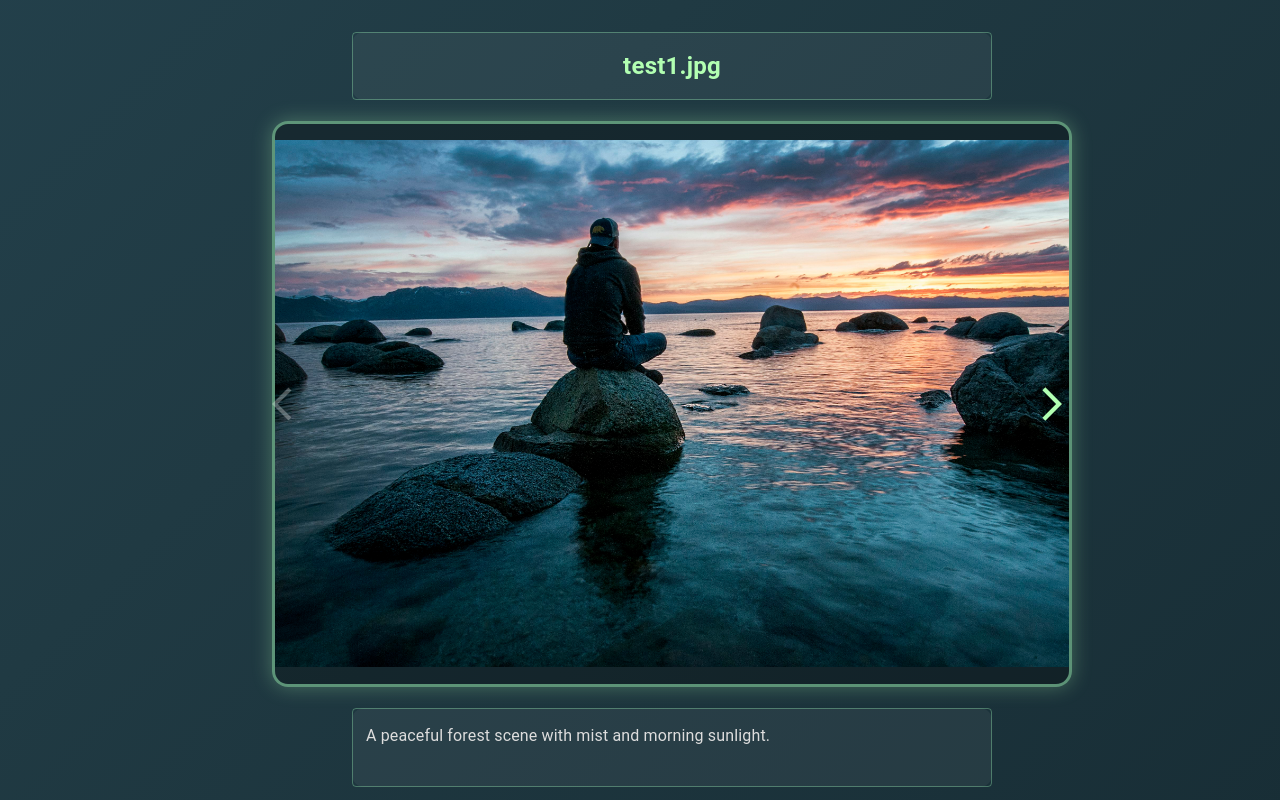
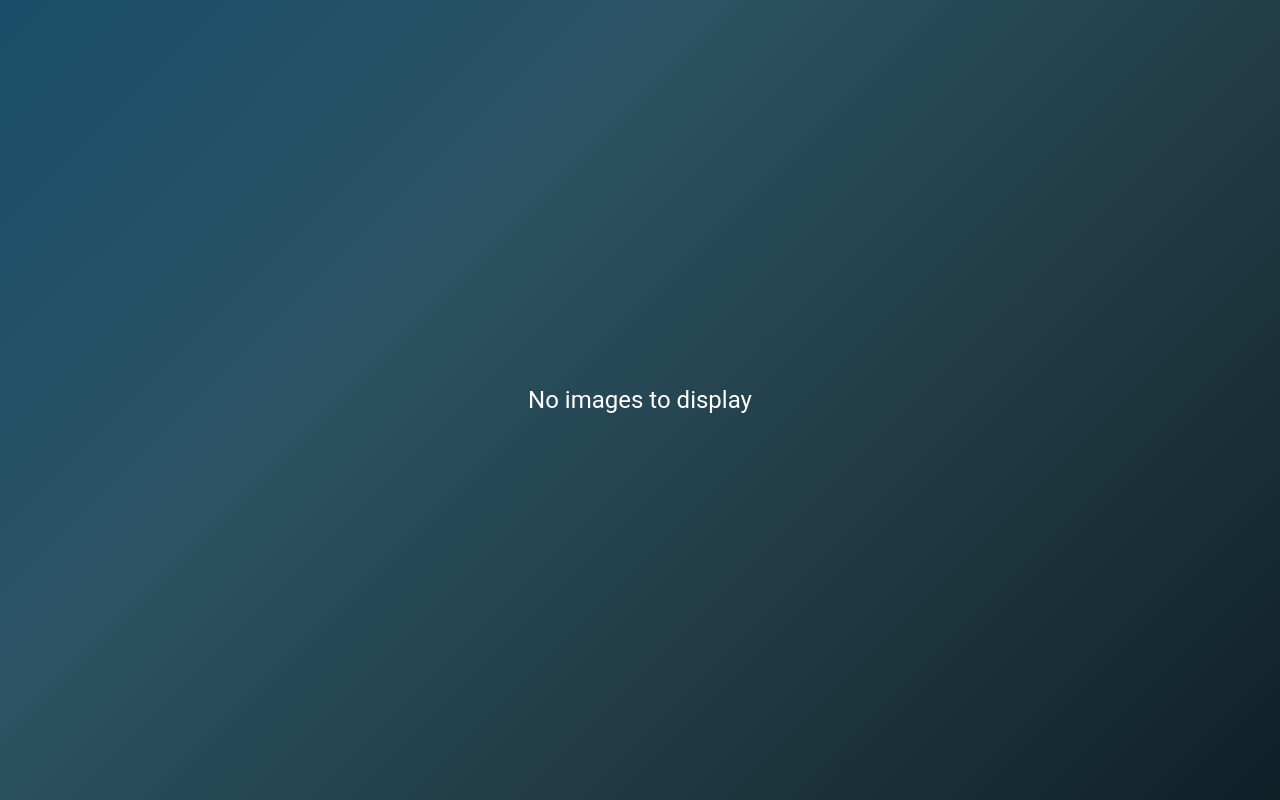
Before and after one commit to jasons321/SelectUnawareJellyfish-DURHACK, a React (Vite) app in the folder frontend/: page /review in a window 1280 px wide. Built offline with nearby package versions, Linux system fonts and the light colour scheme.

Commit message:
First working MVP

```diff
--- a/frontend/src/imagereview.tsx
+++ b/frontend/src/imagereview.tsx
@@ -1,100 +1,150 @@
 import React from "react";
-import {
-  Box,
-  Typography,
-  Button,
-  Chip,
-  Dialog,
-  DialogTitle,
-  DialogContent,
-  DialogActions,
-  TextField,
-  IconButton,
-} from "@mui/material";
-import { ArrowBackIos, ArrowForwardIos, Delete, Add } from "@mui/icons-material";
+import { useLocation } from "react-router-dom";
+import { Box, Typography, Chip, IconButton, Button } from "@mui/material";
+import ArrowBackIcon from "@mui/icons-material/ArrowBack";
+import ArrowForwardIcon from "@mui/icons-material/ArrowForward";
 
-interface ImageData {
+interface GeminiResult {
+  name: string;
+  tags: string[];
+  description: string;
+}
+
+interface ImageReviewPageProps {
+  // Optional props for test mode (when used with sample data)
+  images?: Array<{
     name: string;
     src: string;
     description: string;
     tags: string[];
+  }>;
 }
 
-interface ImageReviewPageProps {
-  images: ImageData[];
+export default function ImageReviewPage({ images: sampleImages }: ImageReviewPageProps) {
+  const location = useLocation();
+  const [currentIndex, setCurrentIndex] = React.useState(0);
+
+  // Try to get real data from navigation state, fall back to sample data
+  const { processedResults, filteredFiles } = (location.state as {
+    processedResults?: Record<string, GeminiResult>;
+    filteredFiles?: File[];
+  }) || {};
+
+  // Debug what we received
+  React.useEffect(() => {
+    console.log('=== IMAGEREVIEW RECEIVED STATE ===');
+    console.log('location.state:', location.state);
+    console.log('processedResults:', processedResults);
+    console.log('filteredFiles:', filteredFiles);
+    console.log('Has processedResults?', !!processedResults);
+    console.log('Has filteredFiles?', !!filteredFiles);
+    console.log('filteredFiles length:', filteredFiles?.length);
+    console.log('=== END STATE DEBUG ===');
+  }, [location.state, processedResults, filteredFiles]);
+
+  // Prepare image data from either real processed results or sample data
+  const imageData = React.useMemo(() => {
+    if (processedResults && filteredFiles) {
+      // Debug logging
+      console.log('=== IMAGE REVIEW DEBUG ===');
+      console.log('processedResults keys:', Object.keys(processedResults));
+      console.log('filteredFiles:', filteredFiles.map((f, i) => `${i}: ${f.name}`));
+      console.log('processedResults:', processedResults);
+
+      // Real mode: use processed results from Gemini
+      // Backend returns results keyed by "{index}_{filename}" format
+      return filteredFiles.map((file, index) => {
+        // Try to find result by index-prefixed name (e.g., "0_photo.jpg")
+        const indexedName = `${index}_${file.name}`;
+        let result: GeminiResult | undefined = processedResults[indexedName];
+
+        console.log(`Looking for file ${index}: "${file.name}"`);
+        console.log(`  Trying indexed name: "${indexedName}"`, result ? '✓ FOUND' : '✗ not found');
+
+        // Fallback: search through all results to find a match
+        if (!result) {
+          const matchingKey = Object.keys(processedResults).find(key =>
+            key.endsWith(file.name) || key === file.name
+          );
+          console.log(`  Fallback search - matchingKey: "${matchingKey}"`, matchingKey ? '✓ FOUND' : '✗ not found');
+          result = matchingKey ? processedResults[matchingKey] : undefined;
         }
 
-export default function ImageReviewPage({ images }: ImageReviewPageProps) {
-  const [currentIndex, setCurrentIndex] = React.useState(0);
-  const [editableImages, setEditableImages] = React.useState<ImageData[]>(images);
-  const [openSaveDialog, setOpenSaveDialog] = React.useState(false);
-  const [newTag, setNewTag] = React.useState("");
-  const [editingTagIndex, setEditingTagIndex] = React.useState<number | null>(null);
-  const [editingTagValue, setEditingTagValue] = React.useState("");
+        // Final fallback: use default values
+        const finalResult: GeminiResult = result || {
+          name: file.name,
+          tags: [],
+          description: "No description available",
+        };
 
-  const currentImage = editableImages[currentIndex];
+        console.log(`  Final result:`, finalResult);
+
+        return {
+          name: finalResult.name,
+          src: URL.createObjectURL(file),
+          description: finalResult.description,
+          tags: finalResult.tags,
+          originalFile: file,
+        };
+      });
+    } else if (sampleImages) {
+      // Test mode: use sample images
+      return sampleImages.map(img => ({
+        ...img,
+        originalFile: null,
+      }));
+    } else {
+      // No data available
+      return [];
+    }
+  }, [processedResults, filteredFiles, sampleImages]);
+
+  const currentImage = imageData[currentIndex];
 
   const handleNext = () => {
-    if (currentIndex < editableImages.length - 1) {
-      setCurrentIndex((prev) => prev + 1);
+    setCurrentIndex((prev) => (prev + 1) % imageData.length);
+  };
+
+  const handlePrevious = () => {
+    setCurrentIndex((prev) => (prev - 1 + imageData.length) % imageData.length);
+  };
+
+  const handleDownload = () => {
+    if (!currentImage) return;
+
+    // For real images with File objects, we can trigger download
+    if (currentImage.originalFile) {
+      const url = URL.createObjectURL(currentImage.originalFile);
+      const a = document.createElement("a");
+      a.href = url;
+      a.download = currentImage.name;
+      document.body.appendChild(a);
+      a.click();
+      document.body.removeChild(a);
+      URL.revokeObjectURL(url);
     } else {
-      setOpenSaveDialog(true);
+      // For sample images, just show an alert
+      alert("Download not available for sample images");
     }
   };
 
-  const handlePrev = () => {
-    if (currentIndex > 0) setCurrentIndex((prev) => prev - 1);
-  };
-
-  const handleConfirmSave = () => {
-    setOpenSaveDialog(false);
-    console.log("✅ User finished reviewing all images. Final state:", editableImages);
-    // TODO: Add save logic (e.g. API or navigate)
-  };
-
-  const handleFieldChange = (field: keyof ImageData, value: string) => {
-    setEditableImages((prev) => {
-      const updated = [...prev];
-      updated[currentIndex] = { ...updated[currentIndex], [field]: value };
-      return updated;
-    });
-  };
-
-  const handleAddTag = () => {
-    if (newTag.trim()) {
-      setEditableImages((prev) => {
-        const updated = [...prev];
-        updated[currentIndex].tags.push(newTag.trim());
-        return updated;
-      });
-      setNewTag("");
+  if (imageData.length === 0) {
+    return (
+      <Box
+        sx={{
+          width: "100vw",
+          minHeight: "100vh",
+          display: "flex",
+          alignItems: "center",
+          justifyContent: "center",
+          background: "linear-gradient(-45deg, #0f2027, #203a43, #2c5364, #184e68)",
+          color: "#fff",
+        }}
+      >
+        <Typography variant="h5">No images to display</Typography>
+      </Box>
+    );
   }
-  };
-
-  const handleRemoveTag = (index: number) => {
-    setEditableImages((prev) => {
-      const updated = [...prev];
-      updated[currentIndex].tags.splice(index, 1);
-      return updated;
-    });
-  };
-
-  const handleStartEditTag = (index: number, value: string) => {
-    setEditingTagIndex(index);
-    setEditingTagValue(value);
-  };
-
-  const handleEditTagSave = () => {
-    if (editingTagIndex !== null) {
-      setEditableImages((prev) => {
-        const updated = [...prev];
-        updated[currentIndex].tags[editingTagIndex] = editingTagValue;
-        return updated;
-      });
-      setEditingTagIndex(null);
-      setEditingTagValue("");
-    }
-  };
 
   return (
     <Box
@@ -116,62 +166,41 @@ export default function ImageReviewPage({ images }: ImageReviewPageProps) {
         },
       }}
     >
-      {/* Editable Title */}
-      <TextField
-        value={currentImage.name}
-        onChange={(e) => handleFieldChange("name", e.target.value)}
-        variant="outlined"
-        InputProps={{
-          style: {
+      <Typography
+        variant="h4"
+        sx={{
+          fontWeight: "bold",
           color: "#b2ffb2",
-            fontWeight: "bold",
           textAlign: "center",
-            fontSize: "1.5rem",
-          },
-        }}
-        sx={{
-          background: "rgba(255,255,255,0.05)",
-          borderRadius: "12px",
-          mb: 3,
-          input: { textAlign: "center" },
-          "& fieldset": { border: "1px solid rgba(142,222,171,0.4)" },
-          width: { xs: "90%", sm: "70%", md: "50%" },
-        }}
-      />
-
-      {/* Main Image */}
-      <Box
-        sx={{
-          position: "relative",
-          display: "flex",
-          alignItems: "center",
-          justifyContent: "center",
-          width: "100%",
-          maxWidth: "800px",
-          height: { xs: "60vh", sm: "70vh" },
+          mb: 4,
+          textShadow: "0 0 10px rgba(178,255,178,0.6)",
         }}
       >
-        <ArrowBackIos
-          onClick={handlePrev}
-          sx={{
-            position: "absolute",
-            left: 0,
-            color: currentIndex === 0 ? "rgba(255,255,255,0.3)" : "#b2ffb2",
-            fontSize: 40,
-            cursor: currentIndex === 0 ? "default" : "pointer",
-            transition: "transform 0.3s ease",
-            "&:hover": { transform: currentIndex === 0 ? "none" : "scale(1.2)" },
-          }}
-        />
+        Review & Edit Metadata
+      </Typography>
 
       <Box
         sx={{
+          width: { xs: "95%", sm: "85%", md: "70%" },
+          maxWidth: "900px",
+          backdropFilter: "blur(15px)",
+          backgroundColor: "rgba(20,20,20,0.8)",
+          border: "1px solid rgba(255,255,255,0.15)",
           borderRadius: "16px",
+          boxShadow: "0 8px 32px rgba(0,0,0,0.6)",
+          p: 4,
+          display: "flex",
+          flexDirection: "column",
+          gap: 3,
+        }}
+      >
+        {/* Image Display */}
+        <Box
+          sx={{
+            width: "100%",
+            height: "400px",
+            borderRadius: "12px",
             overflow: "hidden",
-            border: "3px solid rgba(142,222,171,0.6)",
-            boxShadow: "0 0 20px rgba(178,255,178,0.3)",
-            width: "100%",
-            height: "100%",
             backgroundColor: "rgba(0,0,0,0.3)",
             display: "flex",
             alignItems: "center",
@@ -182,168 +211,160 @@ export default function ImageReviewPage({ images }: ImageReviewPageProps) {
             src={currentImage.src}
             alt={currentImage.name}
             style={{
-              width: "100%",
-              height: "100%",
+              maxWidth: "100%",
+              maxHeight: "100%",
               objectFit: "contain",
-              borderRadius: "12px",
             }}
           />
         </Box>
 
-        <ArrowForwardIos
-          onClick={handleNext}
-          sx={{
-            position: "absolute",
-            right: 0,
-            color: "#b2ffb2",
-            fontSize: 40,
-            cursor: "pointer",
-            transition: "transform 0.3s ease",
-            "&:hover": { transform: "scale(1.2)" },
-          }}
-        />
-      </Box>
-
-      {/* Editable Description */}
-      <TextField
-        multiline
-        minRows={2}
-        value={currentImage.description}
-        onChange={(e) => handleFieldChange("description", e.target.value)}
-        variant="outlined"
-        placeholder="Enter image description..."
-        sx={{
-          mt: 3,
-          mb: 2,
-          width: { xs: "90%", sm: "70%", md: "50%" },
-          background: "rgba(255,255,255,0.05)",
-          borderRadius: "12px",
-          "& fieldset": { border: "1px solid rgba(142,222,171,0.4)" },
-          textarea: { color: "#ddd", fontSize: "1rem" },
-        }}
-      />
-
-      {/* Tags Section */}
+        {/* Navigation Controls */}
         <Box
           sx={{
             display: "flex",
-          flexWrap: "wrap",
-          gap: 1.5,
-          justifyContent: "center",
-          mb: 3,
+            justifyContent: "space-between",
+            alignItems: "center",
           }}
         >
-        {currentImage.tags.map((tag, i) =>
-          editingTagIndex === i ? (
-            <TextField
-              key={i}
-              value={editingTagValue}
-              onChange={(e) => setEditingTagValue(e.target.value)}
-              onBlur={handleEditTagSave}
-              autoFocus
-              size="small"
-              sx={{
-                background: "rgba(255,255,255,0.08)",
-                "& fieldset": { border: "1px solid rgba(142,222,171,0.5)" },
-                input: { color: "#8edeab", fontWeight: "bold" },
-              }}
-            />
-          ) : (
-            <Chip
-              key={i}
-              label={tag}
-              onDelete={() => handleRemoveTag(i)}
-              deleteIcon={<Delete sx={{ color: "#ff5555" }} />}
-              onClick={() => handleStartEditTag(i, tag)}
-              sx={{
-                background: "rgba(142,222,171,0.15)",
-                color: "#8edeab",
-                border: "1px solid rgba(142,222,171,0.4)",
-                fontWeight: "bold",
-                "&:hover": {
-                  background: "rgba(142,222,171,0.25)",
-                  cursor: "pointer",
-                },
-              }}
-            />
-          )
-        )}
-      </Box>
-
-      {/* Add new tag */}
-      <Box sx={{ display: "flex", gap: 1, justifyContent: "center", mb: 3 }}>
-        <TextField
-          value={newTag}
-          onChange={(e) => setNewTag(e.target.value)}
-          placeholder="Add new tag..."
-          size="small"
-          sx={{
-            background: "rgba(255,255,255,0.05)",
-            borderRadius: "12px",
-            "& fieldset": { border: "1px solid rgba(142,222,171,0.4)" },
-            input: { color: "#ccc" },
-          }}
-        />
           <IconButton
-          onClick={handleAddTag}
+            onClick={handlePrevious}
+            disabled={imageData.length <= 1}
             sx={{
               color: "#8edeab",
-            background: "rgba(142,222,171,0.15)",
-            "&:hover": { background: "rgba(142,222,171,0.3)" },
+              "&:hover": { backgroundColor: "rgba(142,222,171,0.2)" },
+              "&:disabled": { color: "rgba(255,255,255,0.3)" },
             }}
           >
-          <Add />
+            <ArrowBackIcon fontSize="large" />
+          </IconButton>
+
+          <Typography variant="h6" sx={{ color: "#b2ffb2" }}>
+            {currentIndex + 1} / {imageData.length}
+          </Typography>
+
+          <IconButton
+            onClick={handleNext}
+            disabled={imageData.length <= 1}
+            sx={{
+              color: "#8edeab",
+              "&:hover": { backgroundColor: "rgba(142,222,171,0.2)" },
+              "&:disabled": { color: "rgba(255,255,255,0.3)" },
+            }}
+          >
+            <ArrowForwardIcon fontSize="large" />
           </IconButton>
         </Box>
 
-      {/* Save Confirmation Popup */}
-      <Dialog
-        open={openSaveDialog}
-        onClose={() => setOpenSaveDialog(false)}
-        PaperProps={{
-          sx: {
-            background: "rgba(20,20,20,0.9)",
-            border: "1px solid rgba(255,255,255,0.2)",
+        {/* Metadata Section */}
+        <Box sx={{ display: "flex", flexDirection: "column", gap: 2 }}>
+          {/* Filename */}
+          <Box>
+            <Typography
+              variant="subtitle2"
+              sx={{ color: "#8edeab", fontWeight: "bold", mb: 1 }}
+            >
+              Filename
+            </Typography>
+            <Typography
+              variant="body1"
+              sx={{
                 color: "#fff",
-            borderRadius: "16px",
-            p: 2,
-            backdropFilter: "blur(15px)",
+                backgroundColor: "rgba(255,255,255,0.05)",
+                padding: "8px 12px",
+                borderRadius: "8px",
+                border: "1px solid rgba(255,255,255,0.1)",
+              }}
+            >
+              {currentImage.name}
+            </Typography>
+          </Box>
+
+          {/* Tags */}
+          <Box>
+            <Typography
+              variant="subtitle2"
+              sx={{ color: "#8edeab", fontWeight: "bold", mb: 1 }}
+            >
+              Tags
+            </Typography>
+            <Box sx={{ display: "flex", gap: 1, flexWrap: "wrap" }}>
+              {currentImage.tags.map((tag, idx) => (
+                <Chip
+                  key={idx}
+                  label={tag}
+                  sx={{
+                    backgroundColor: "rgba(142,222,171,0.2)",
+                    color: "#b2ffb2",
+                    border: "1px solid rgba(142,222,171,0.4)",
+                    fontWeight: "bold",
+                  }}
+                />
+              ))}
+            </Box>
+          </Box>
+
+          {/* Description */}
+          <Box>
+            <Typography
+              variant="subtitle2"
+              sx={{ color: "#8edeab", fontWeight: "bold", mb: 1 }}
+            >
+              Description
+            </Typography>
+            <Typography
+              variant="body1"
+              sx={{
+                color: "#fff",
+                backgroundColor: "rgba(255,255,255,0.05)",
+                padding: "12px",
+                borderRadius: "8px",
+                border: "1px solid rgba(255,255,255,0.1)",
+                lineHeight: 1.6,
+              }}
+            >
+              {currentImage.description}
+            </Typography>
+          </Box>
+        </Box>
+
+        {/* Action Buttons */}
+        <Box
+          sx={{
+            display: "flex",
+            gap: 2,
+            justifyContent: "center",
+            mt: 2,
+          }}
+        >
+          <Button
+            variant="outlined"
+            onClick={handleDownload}
+            sx={{
+              borderColor: "#8edeab",
+              color: "#8edeab",
+              "&:hover": {
+                borderColor: "#b2ffb2",
+                backgroundColor: "rgba(142,222,171,0.1)",
               },
             }}
           >
-        <DialogTitle sx={{ color: "#8edeab", fontWeight: "bold" }}>
-          Review Complete
-        </DialogTitle>
-        <DialogContent>
-          <Typography>
-            You've finished reviewing all images. Would you like to save your changes?
-          </Typography>
-        </DialogContent>
-        <DialogActions>
-          <Button
-            onClick={() => setOpenSaveDialog(false)}
-            sx={{ color: "#ccc", "&:hover": { color: "#fff" } }}
-          >
-            Cancel
+            Download Image
           </Button>
           <Button
-            onClick={handleConfirmSave}
             variant="contained"
             sx={{
               background: "linear-gradient(45deg, #6ee7b7, #3caea3)",
               color: "#fff",
               fontWeight: "bold",
-              borderRadius: "30px",
-              px: 3,
               "&:hover": {
                 background: "linear-gradient(45deg, #57cc99, #2fa88a)",
               },
             }}
           >
-            Save
+            Save Changes
           </Button>
-        </DialogActions>
-      </Dialog>
+        </Box>
+      </Box>
     </Box>
   );
 }
--- a/frontend/src/main.tsx
+++ b/frontend/src/main.tsx
@@ -5,31 +5,31 @@ import './index.css';
 import ResultsPage from './results.tsx';
 import SelectPage from './select.tsx';
 import ImageReviewPage from './imagereview.tsx';
-import img1 from './images/test1.jpg';
-import img2 from './images/test2.webp';
-import img3 from './images/test3.jpg';
+// import img1 from './images/test1.jpg';
+// import img2 from './images/test2.webp';
+// import img3 from './images/test3.jpg';
 
 // Example test data
-const sampleImages = [
-  {
-    name: "test1.jpg",
-    src: img1,
-    description: "A peaceful forest scene with mist and morning sunlight.",
-    tags: ["nature", "forest", "morning", "misty"],
-  },
-  {
-    name: "test2.webp",
-    src: img2,
-    description: "Golden sand beach with blue waves and seagulls.",
-    tags: ["beach", "sunny", "ocean", "relaxation"],
-  },
-  {
-    name: "test3.jpg",
-    src: img3,
-    description: "Modern city skyline glowing at night.",
-    tags: ["city", "night", "lights", "urban"],
-  },
-];
+// const sampleImages = [
+//   {
+//     name: "test1.jpg",
+//     src: img1,
+//     description: "A peaceful forest scene with mist and morning sunlight.",
+//     tags: ["nature", "forest", "morning", "misty"],
+//   },
+//   {
+//     name: "test2.webp",
+//     src: img2,
+//     description: "Golden sand beach with blue waves and seagulls.",
+//     tags: ["beach", "sunny", "ocean", "relaxation"],
+//   },
+//   {
+//     name: "test3.jpg",
+//     src: img3,
+//     description: "Modern city skyline glowing at night.",
+//     tags: ["city", "night", "lights", "urban"],
+//   },
+// ];
 
 
 createRoot(document.getElementById('root')!).render(
@@ -38,7 +38,7 @@ createRoot(document.getElementById('root')!).render(
       <Routes>
         <Route path="/" element={<SelectPage />} />
         <Route path="/results" element={<ResultsPage />} />
-        <Route path="/review" element={<ImageReviewPage images={sampleImages} />} />
+        <Route path="/review" element={<ImageReviewPage />} />
       </Routes>
     </BrowserRouter>
   </StrictMode>
```
Also changed, not shown: frontend/src/results.tsx (+31 -8 lines), 1 other file (tests, documents, lock files or other folders). Lines whose indentation alone changed are shown as unchanged.
